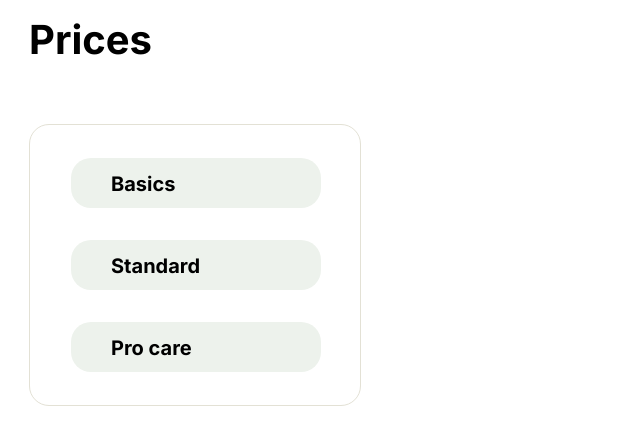
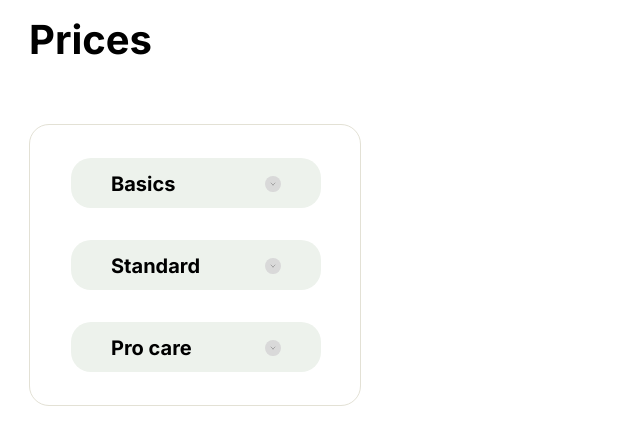
Before and after one commit to Jjjulietta/rs-pre, a plain HTML site: page plants/index.html in a window 1280 px wide. Shown: the part 2600-3035 px from the top of the page, 0-640 px from the left. Drawn offline with Linux system fonts and the light colour scheme; a web font is replaced by a local one.

Commit message:
feat: arrow btn in section prices

```diff
--- a/plants/style.css
+++ b/plants/style.css
@@ -771,7 +771,7 @@ body {
   flex-direction: column;
   padding: 33px 41px;
   max-width: 332px;
-  height: 282px;
+  min-height: 282px;
   border: 1px solid #e3e1d5;
   border-radius: 20px;
   margin-bottom: 14px;
@@ -795,6 +795,14 @@ body {
   margin-bottom: 6px;
   padding-bottom: 12px;
   cursor: pointer;
+}
+
+.prices__arrow {
+  background-image: url(./assets/icons/acc_btn_price.svg);
+  background-repeat: no-repeat;
+  background-size: cover;
+  width: 16px;
+  height: 16px;
 }
 .prices__link {
   font-weight: 700;
```
